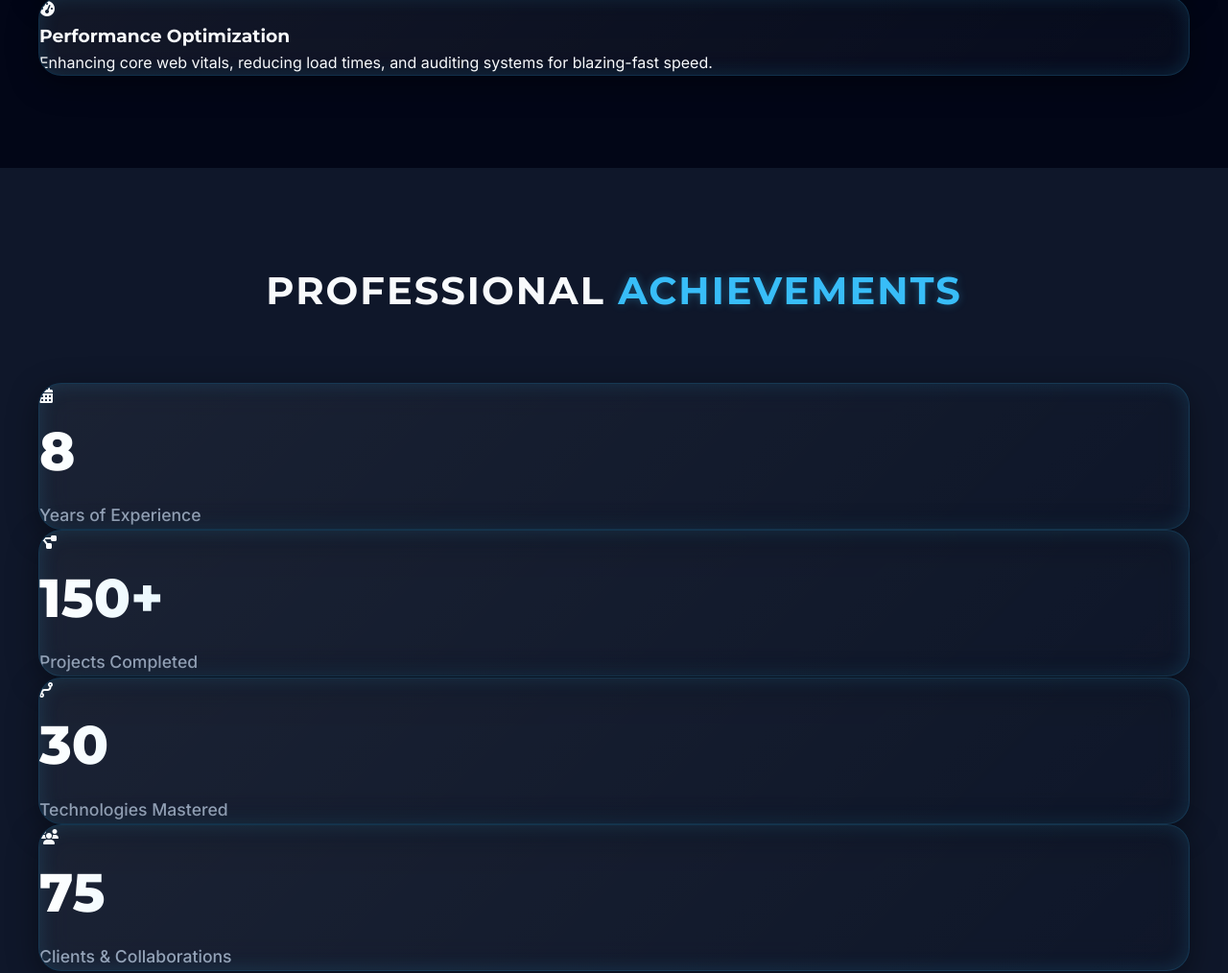
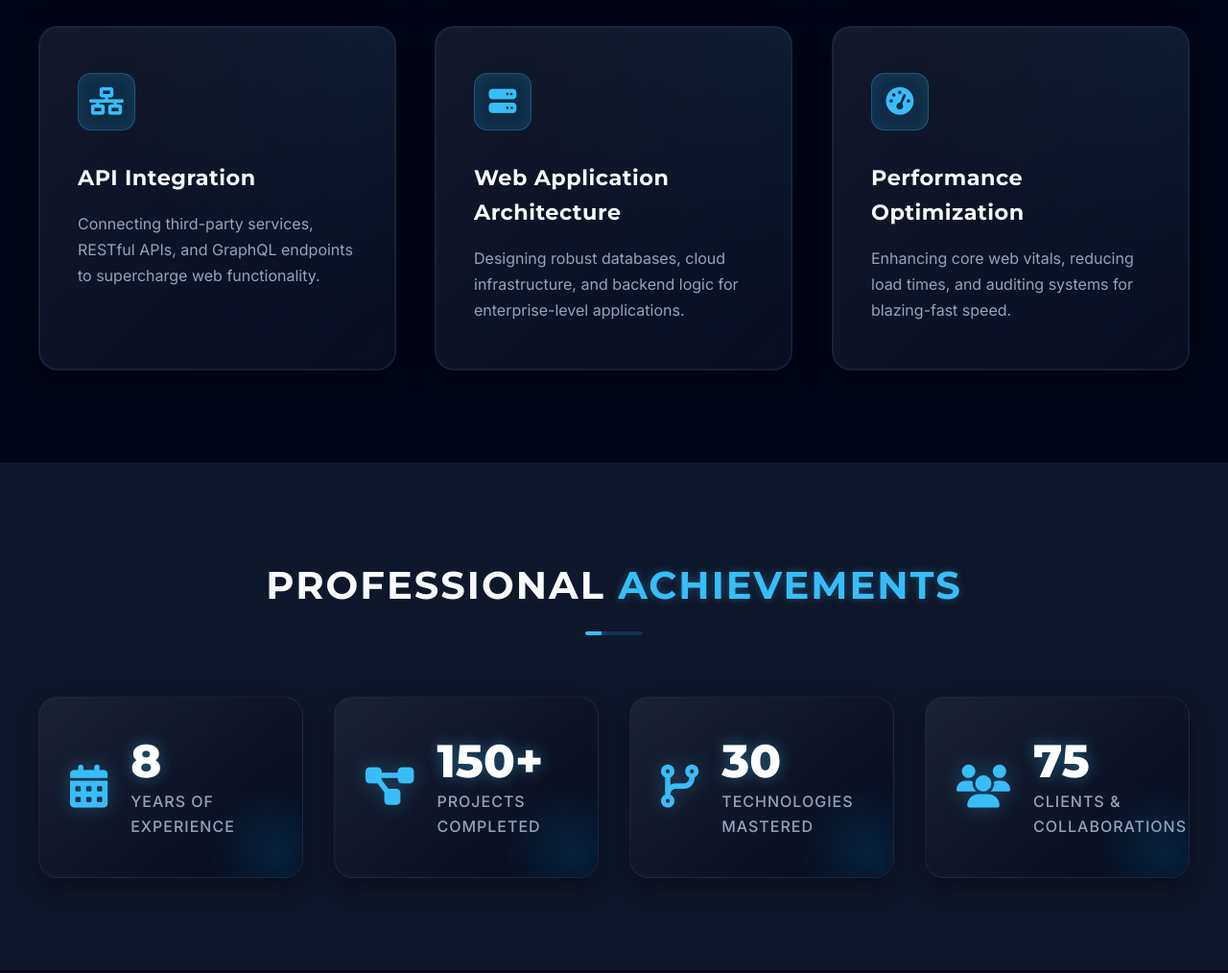
Before and after one commit to frncsq/fdev, a plain HTML site: page portfolio_site/index.html in a window 1280 px wide. Shown: the part 5491-6505 px from the top of the page at 96% size. Drawn offline with nearby package versions, Linux system fonts and the light colour scheme; animation ran at ten frames a second.

Commit message:
first commit

```diff
--- a/portfolio_site/style.css
+++ b/portfolio_site/style.css
@@ -998,100 +998,224 @@
     color: var(--secondary);
 }
 
-/* Services Section */
-.services-grid {
+/* Animated Underline */
+.animated-underline {
+    position: relative;
+    width: 60px;
+    height: 4px;
+    margin: 1rem auto;
+    background: rgba(14, 165, 233, 0.2);
+    border-radius: 2px;
+    overflow: hidden;
+}
+
+.animated-underline::after {
+    content: '';
+    position: absolute;
+    top: 0;
+    left: 0;
+    width: 30px;
+    height: 100%;
+    background: var(--secondary);
+    box-shadow: 0 0 15px var(--secondary);
+    animation: slideUnderline 3s infinite ease-in-out;
+}
+
+@keyframes slideUnderline {
+    0% {
+        left: 0%;
+        transform: translateX(-100%);
+        width: 0%;
+        opacity: 0;
+    }
+
+    10% {
+        opacity: 1;
+    }
+
+    50% {
+        width: 40px;
+    }
+
+    90% {
+        opacity: 1;
+    }
+
+    100% {
+        left: 100%;
+        transform: translateX(0);
+        width: 0%;
+        opacity: 0;
+    }
+}
+
+/* Services Section Modern Grid */
+.services-modern-grid {
     display: grid;
-    grid-template-columns: repeat(auto-fit, minmax(250px, 1fr));
-    gap: 2rem;
-}
-
-.service-card {
-    padding: 2.5rem 2rem;
-    text-align: center;
-    transition: all 0.4s cubic-bezier(0.25, 0.8, 0.25, 1);
-    position: relative;
-    overflow: hidden;
-    z-index: 1;
-}
-
-.service-card::before {
-    content: '';
+    grid-template-columns: repeat(auto-fit, minmax(320px, 1fr));
+    gap: 2.5rem;
+}
+
+.service-glass-card {
+    padding: 3rem 2.5rem;
+    position: relative;
+    border-radius: 20px;
+    display: flex;
+    flex-direction: column;
+    align-items: flex-start;
+    transition: all 0.5s cubic-bezier(0.25, 0.8, 0.25, 1);
+    background: rgba(15, 23, 42, 0.5);
+    border: 1px solid rgba(56, 189, 248, 0.15);
+    box-shadow: 0 10px 30px rgba(0, 0, 0, 0.5), inset 0 0 0 1px rgba(255, 255, 255, 0.05);
+}
+
+.service-card-glow {
     position: absolute;
     top: 0;
     left: 0;
     width: 100%;
-    height: 0;
-    background: linear-gradient(180deg, rgba(56, 189, 248, 0.1) 0%, transparent 100%);
-    transition: all 0.4s cubic-bezier(0.25, 0.8, 0.25, 1);
-    z-index: -1;
-}
-
-.service-card:hover {
-    transform: translateY(-10px);
-    border-color: rgba(56, 189, 248, 0.5);
-    box-shadow: 0 20px 40px rgba(14, 165, 233, 0.2), inset 0 0 30px rgba(56, 189, 248, 0.3);
-}
-
-.service-card:hover::before {
     height: 100%;
-}
-
-.service-icon {
+    background: radial-gradient(circle at top right, rgba(56, 189, 248, 0.1) 0%, transparent 60%);
+    pointer-events: none;
+    opacity: 0.5;
+    transition: opacity 0.5s ease;
+}
+
+.service-glass-card:hover {
+    transform: translateY(-12px) scale(1.02);
+    border-color: rgba(56, 189, 248, 0.6);
+    box-shadow: 0 25px 50px rgba(0, 0, 0, 0.6), inset 0 0 20px rgba(56, 189, 248, 0.2);
+    background: rgba(15, 23, 42, 0.7);
+}
+
+.service-glass-card:hover .service-card-glow {
+    opacity: 1;
+}
+
+.service-icon-wrapper {
+    width: 60px;
+    height: 60px;
+    border-radius: 14px;
+    background: rgba(14, 165, 233, 0.15);
+    display: flex;
+    justify-content: center;
+    align-items: center;
+    margin-bottom: 2rem;
+    border: 1px solid rgba(56, 189, 248, 0.3);
+    transition: all 0.5s cubic-bezier(0.25, 0.8, 0.25, 1);
+    box-shadow: inset 0 0 15px rgba(56, 189, 248, 0.1);
+    position: relative;
+}
+
+.service-glass-card:hover .service-icon-wrapper {
+    background: rgba(14, 165, 233, 0.3);
+    transform: scale(1.1) rotate(5deg);
+    border-color: rgba(56, 189, 248, 0.8);
+    box-shadow: 0 0 20px rgba(56, 189, 248, 0.4), inset 0 0 20px rgba(56, 189, 248, 0.3);
+}
+
+.service-icon-wrapper i {
+    font-size: 1.8rem;
+    color: var(--secondary);
+    transition: color 0.3s ease;
+}
+
+.service-glass-card:hover .service-icon-wrapper i {
+    color: #fff;
+    text-shadow: 0 0 8px rgba(255, 255, 255, 0.8);
+}
+
+.service-glass-card h3 {
+    font-size: 1.4rem;
+    color: var(--text-color);
+    margin-bottom: 1rem;
+    letter-spacing: 0.5px;
+    font-weight: 700;
+}
+
+.service-glass-card p {
+    color: var(--text-muted);
+    font-size: 1rem;
+    line-height: 1.7;
+}
+
+/* Achievements Section Modern Grid */
+.achievements-modern-grid {
+    display: grid;
+    grid-template-columns: repeat(auto-fit, minmax(260px, 1fr));
+    gap: 2rem;
+}
+
+.achievement-glass-card {
+    padding: 2.5rem 2rem;
+    display: flex;
+    align-items: center;
+    gap: 1.5rem;
+    background: linear-gradient(145deg, rgba(15, 23, 42, 0.6), rgba(2, 6, 23, 0.8));
+    border: 1px solid rgba(148, 163, 184, 0.15);
+    border-radius: 20px;
+    transition: all 0.4s cubic-bezier(0.2, 0.8, 0.2, 1);
+    position: relative;
+    overflow: hidden;
+    box-shadow: 0 10px 25px rgba(0, 0, 0, 0.4);
+}
+
+.achievement-glass-card:hover {
+    transform: translateY(-8px);
+    border-color: rgba(56, 189, 248, 0.4);
+    box-shadow: 0 20px 40px rgba(0, 0, 0, 0.5), inset 0 0 15px rgba(56, 189, 248, 0.15);
+}
+
+.card-bg-glow {
+    position: absolute;
+    bottom: -50px;
+    right: -50px;
+    width: 150px;
+    height: 150px;
+    background: radial-gradient(circle, rgba(14, 165, 233, 0.15) 0%, transparent 70%);
+    border-radius: 50%;
+    pointer-events: none;
+    transition: all 0.4s ease;
+}
+
+.achievement-glass-card:hover .card-bg-glow {
+    transform: scale(1.5);
+    background: radial-gradient(circle, rgba(56, 189, 248, 0.25) 0%, transparent 70%);
+}
+
+.achievement-icon {
+    font-size: 2.8rem;
+    color: var(--secondary);
+    filter: drop-shadow(0 0 10px rgba(56, 189, 248, 0.3));
+    transition: all 0.4s ease;
+}
+
+.achievement-glass-card:hover .achievement-icon {
+    transform: scale(1.1) translateY(-3px);
+    filter: drop-shadow(0 0 15px rgba(56, 189, 248, 0.6));
+}
+
+.achievement-content {
+    display: flex;
+    flex-direction: column;
+}
+
+.stat-number {
     font-size: 3rem;
-    color: var(--secondary);
-    margin-bottom: 1.5rem;
-    transition: all 0.5s cubic-bezier(0.25, 0.8, 0.25, 1);
-}
-
-.service-card:hover .service-icon {
-    transform: scale(1.15) rotate(5deg);
-    filter: drop-shadow(0 0 15px rgba(56, 189, 248, 0.6));
-}
-
-.service-card h3 {
-    font-size: 1.2rem;
-    margin-bottom: 1rem;
-}
-
-.service-card p {
-    color: var(--text-muted);
-    font-size: 0.95rem;
-}
-
-/* Achievements */
-.stats-grid {
-    display: grid;
-    grid-template-columns: repeat(auto-fit, minmax(200px, 1fr));
-    gap: 2rem;
-    text-align: center;
-}
-
-.stat-card {
-    padding: 2rem;
-}
-
-.stat-icon {
-    font-size: 2.5rem;
-    color: var(--secondary);
-    margin-bottom: 1rem;
-    text-shadow: 0 0 15px rgba(56, 189, 248, 0.5);
-}
-
-.stat-number {
-    font-size: 3.5rem;
     font-weight: 800;
     font-family: var(--font-heading);
-    margin-bottom: 0.5rem;
-    background: linear-gradient(90deg, #fff, var(--secondary));
-    background-clip: text;
-    -webkit-background-clip: text;
-    -webkit-text-fill-color: transparent;
+    color: #fff;
+    line-height: 1.1;
+    margin-bottom: 0.2rem;
+    text-shadow: 0 0 15px rgba(56, 189, 248, 0.4);
 }
 
 .stat-label {
-    font-size: 1.1rem;
+    font-size: 1rem;
     color: var(--text-muted);
     font-weight: 500;
+    text-transform: uppercase;
+    letter-spacing: 1px;
 }
 
 /* Testimonials */
```
